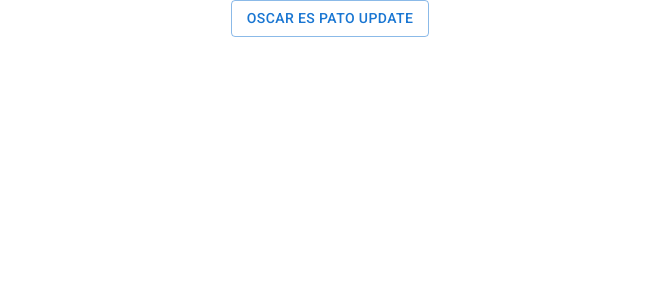
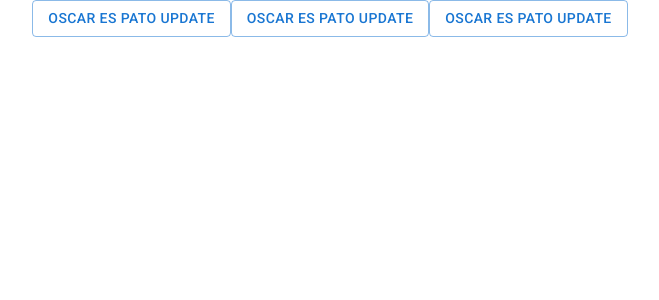
Before and after one commit to Ultralacra/app, a React (Create React App) app: page / in a window 1280 px wide. Shown: the top 300 px of the page, without its empty margins (310-969 px from the left). Built offline with nearby package versions, Linux system fonts and the light colour scheme.

Commit message:
update 2

```diff
--- a/src/App.js
+++ b/src/App.js
@@ -7,6 +7,9 @@ function App() {
     <div className="App">
 
 <Button variant='outlined' color='primary'>Oscar es pato Update</Button>
+<Button variant='outlined' color='primary'>Oscar es pato Update</Button>
+<Button variant='outlined' color='primary'>Oscar es pato Update</Button>
+
 
      </div>
   );
```
